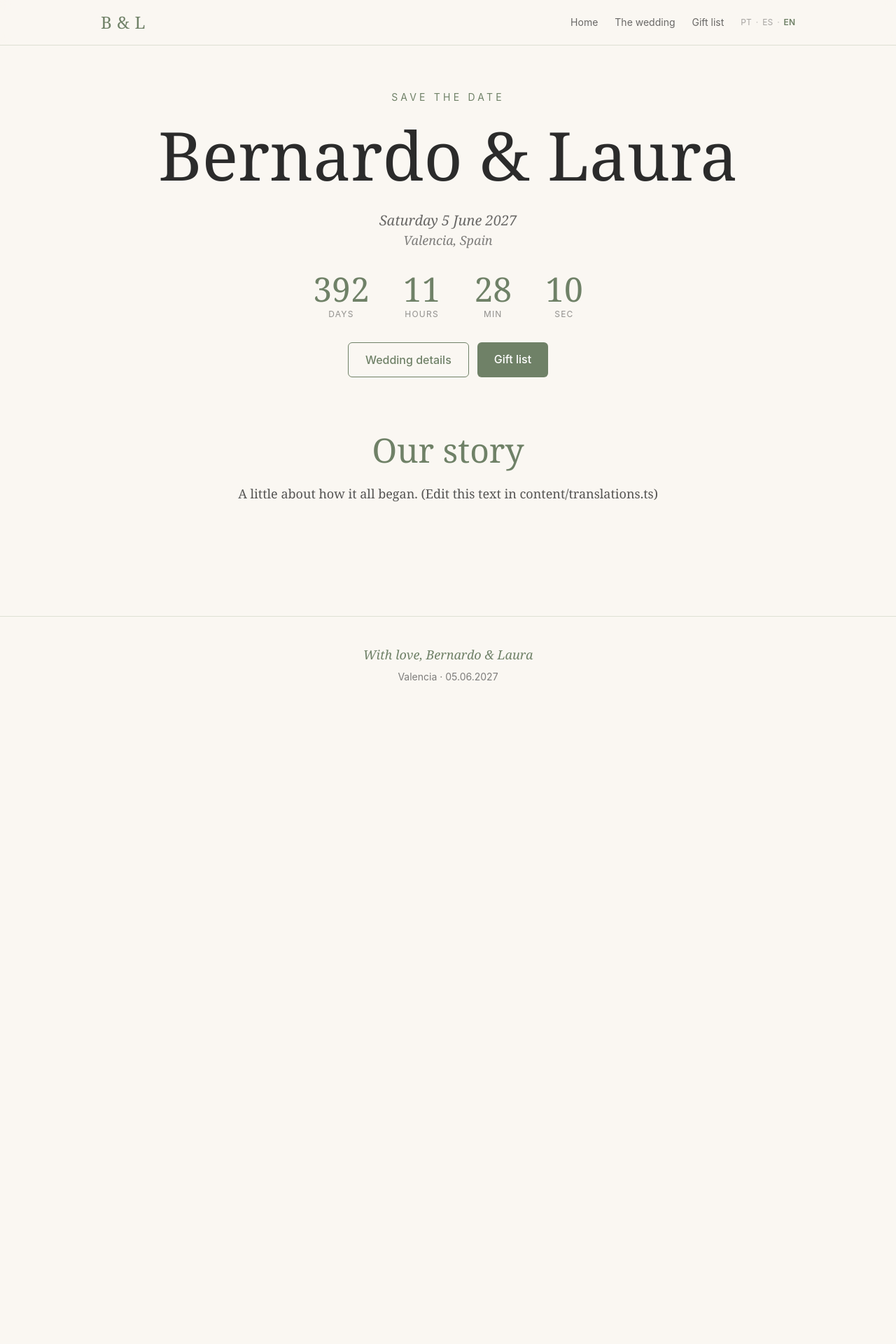
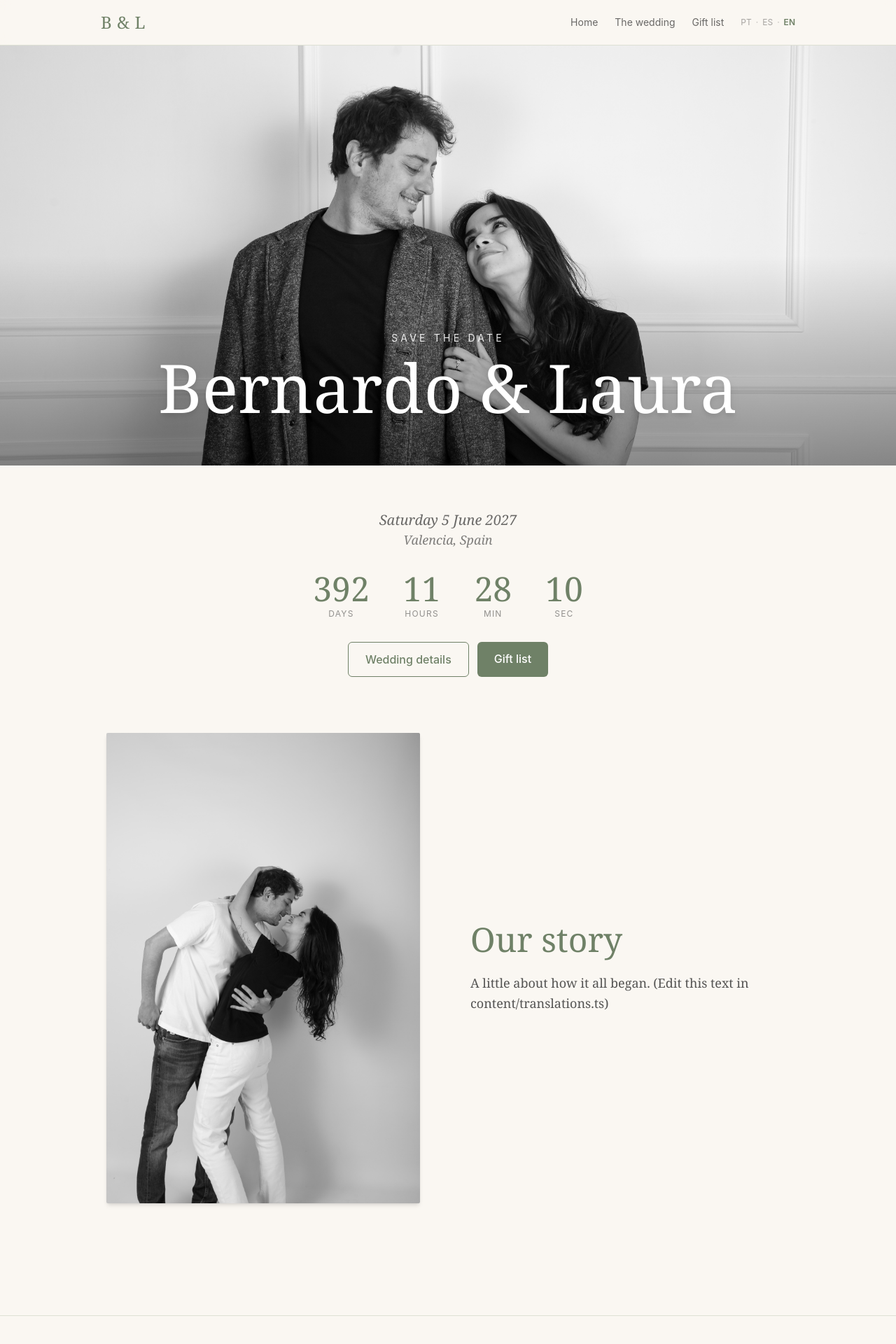
Before and after one commit to laurarondon/bernardo-laura-wedding, a Next.js app: page /en in a window 1280 px wide. Shown: the top 1920 px of the page at 70% size. Before the commit the page ends 1017 px from the top, so only its background shows below. Built offline with nearby package versions, Linux system fonts and the light colour scheme.

Commit message:
Add engagement photos and enable photo slots

```diff
--- a/content/settings.ts
+++ b/content/settings.ts
@@ -39,8 +39,8 @@ export const settings = {
   // Photos shown on the home page. Drop image files into public/images/
   // and reference them here. Leave as "" to hide a slot.
   photos: {
-    banner: "", // horizontal photo used as the full-width banner at the top
-    portrait: "", // vertical photo shown alongside the "our story" section
+    banner: "/images/photo-banner.jpg", // horizontal photo used as the full-width banner at the top
+    portrait: "/images/photo-portrait.jpg", // vertical photo shown alongside the "our story" section
   },
 
   // ─────────── PAYMENT METHODS ───────────
```
Also changed, not shown: public/images/photo-banner.jpg (renamed from Laura and Bernardo -66.jpg), public/images/photo-portrait.jpg (renamed from Laura and Bernardo -28.jpg).
